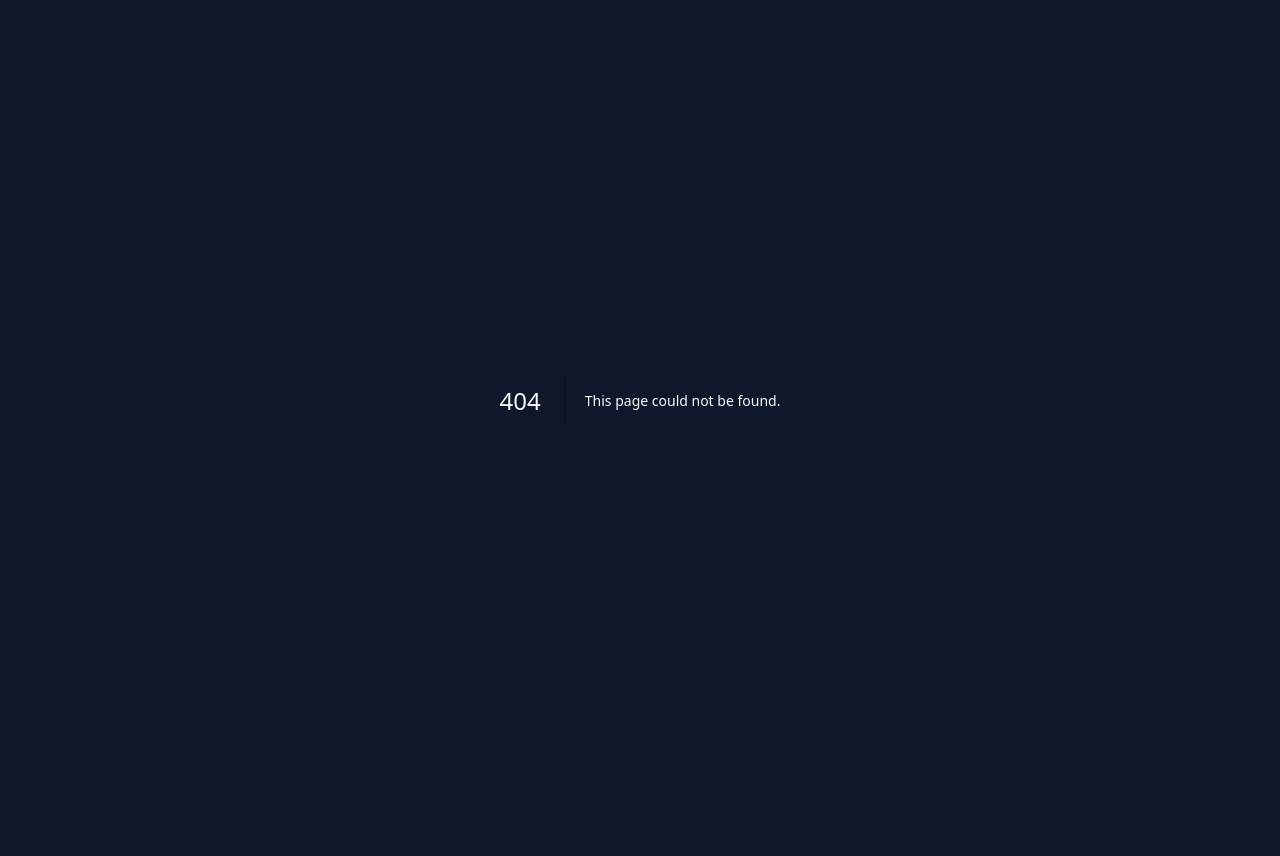
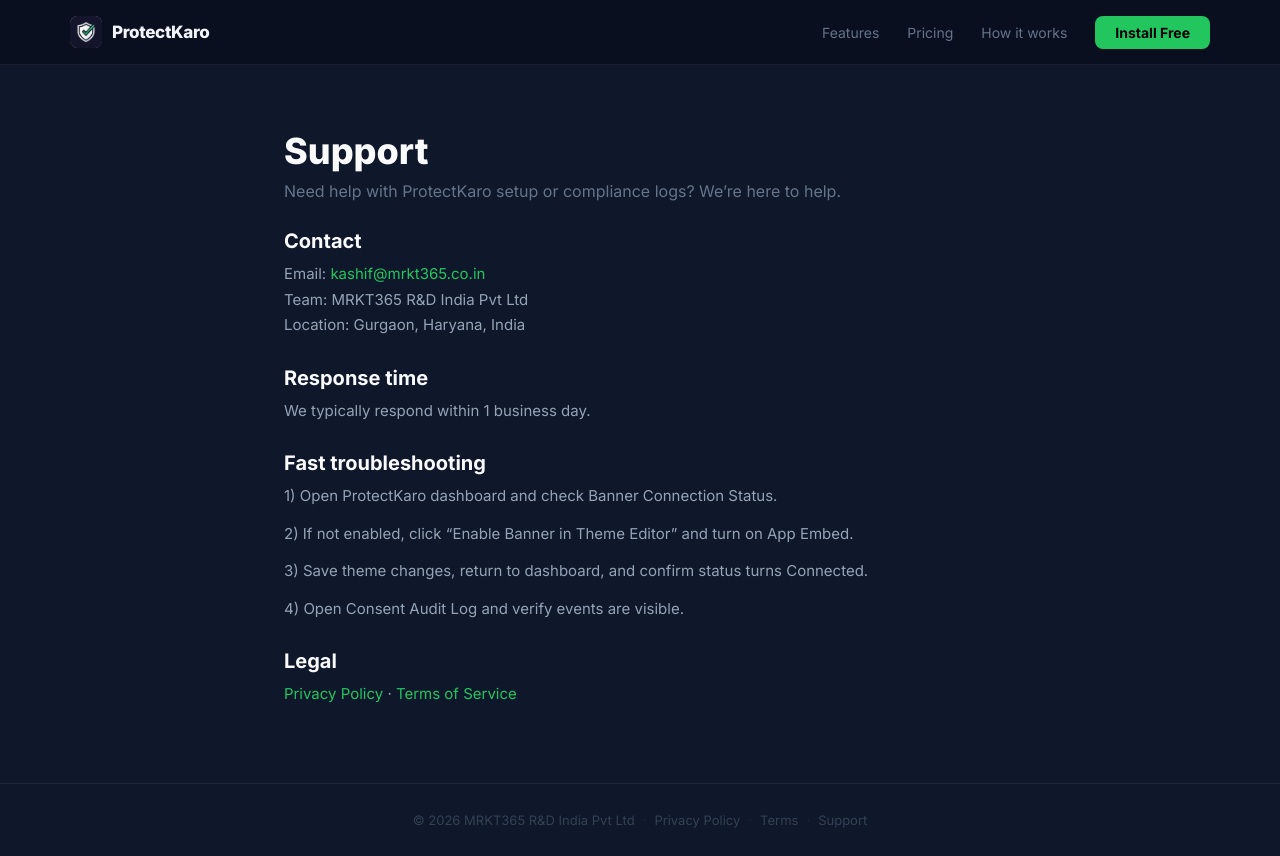
Before and after one commit to MRKT365-India/protectkaro-www, a Next.js app: page /support in a window 1280 px wide. Before the commit this address had no page. Before the commit the page ends 800 px from the top, so only its background shows below. Built offline with nearby package versions, Linux system fonts and the light colour scheme.

Commit message:
feat(website): add dedicated support page for App Store listing

```diff
--- a/app/components/Footer.tsx
+++ b/app/components/Footer.tsx
@@ -9,7 +9,7 @@
       <span className="footer-dot">·</span>
       <Link href="/terms">Terms</Link>
       <span className="footer-dot">·</span>
-      <a href="mailto:kashif@mrkt365.co.in">Support</a>
+      <Link href="/support">Support</Link>
     </footer>
   );
 }
--- /dev/null
+++ b/app/support/page.tsx
@@ -0,0 +1,50 @@
+import type { Metadata } from "next";
+import { Nav } from "../components/Nav";
+import { Footer } from "../components/Footer";
+
+export const metadata: Metadata = { title: "Support" };
+
+const S = {
+  h2: { fontSize: 20, fontWeight: 700, margin: "28px 0 8px" } as React.CSSProperties,
+  p: { fontSize: 15, color: "#94a3b8", lineHeight: 1.7, margin: "0 0 12px" } as React.CSSProperties,
+};
+
+export default function Support() {
+  return (
+    <>
+      <Nav />
+      <div style={{ maxWidth: 760, margin: "0 auto", padding: "64px 24px" }}>
+        <h1 style={{ fontSize: 36, fontWeight: 800, marginBottom: 8 }}>Support</h1>
+        <p style={{ color: "#64748b", marginBottom: 26 }}>
+          Need help with ProtectKaro setup or compliance logs? We’re here to help.
+        </p>
+
+        <h2 style={S.h2}>Contact</h2>
+        <p style={S.p}>
+          Email: <a href="mailto:kashif@mrkt365.co.in" style={{ color: "#22c55e" }}>kashif@mrkt365.co.in</a>
+          <br />
+          Team: MRKT365 R&D India Pvt Ltd
+          <br />
+          Location: Gurgaon, Haryana, India
+        </p>
+
+        <h2 style={S.h2}>Response time</h2>
+        <p style={S.p}>We typically respond within 1 business day.</p>
+
+        <h2 style={S.h2}>Fast troubleshooting</h2>
+        <p style={S.p}>1) Open ProtectKaro dashboard and check Banner Connection Status.</p>
+        <p style={S.p}>2) If not enabled, click “Enable Banner in Theme Editor” and turn on App Embed.</p>
+        <p style={S.p}>3) Save theme changes, return to dashboard, and confirm status turns Connected.</p>
+        <p style={S.p}>4) Open Consent Audit Log and verify events are visible.</p>
+
+        <h2 style={S.h2}>Legal</h2>
+        <p style={S.p}>
+          <a href="/privacy" style={{ color: "#22c55e" }}>Privacy Policy</a>
+          {" · "}
+          <a href="/terms" style={{ color: "#22c55e" }}>Terms of Service</a>
+        </p>
+      </div>
+      <Footer />
+    </>
+  );
+}
```
